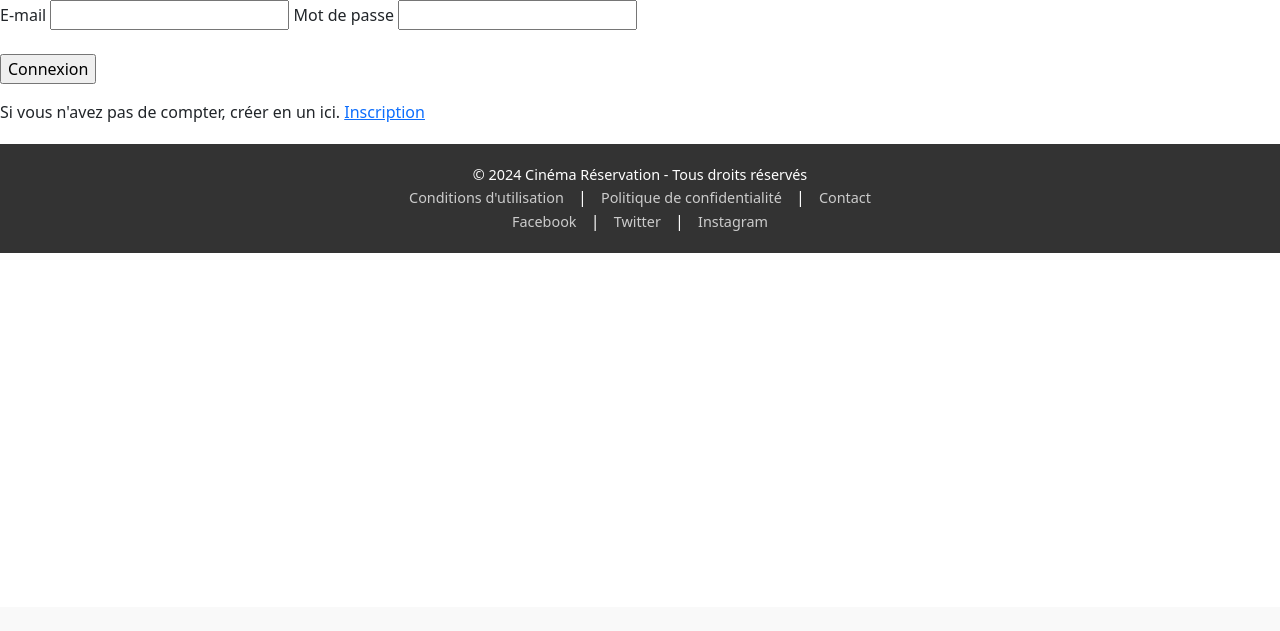
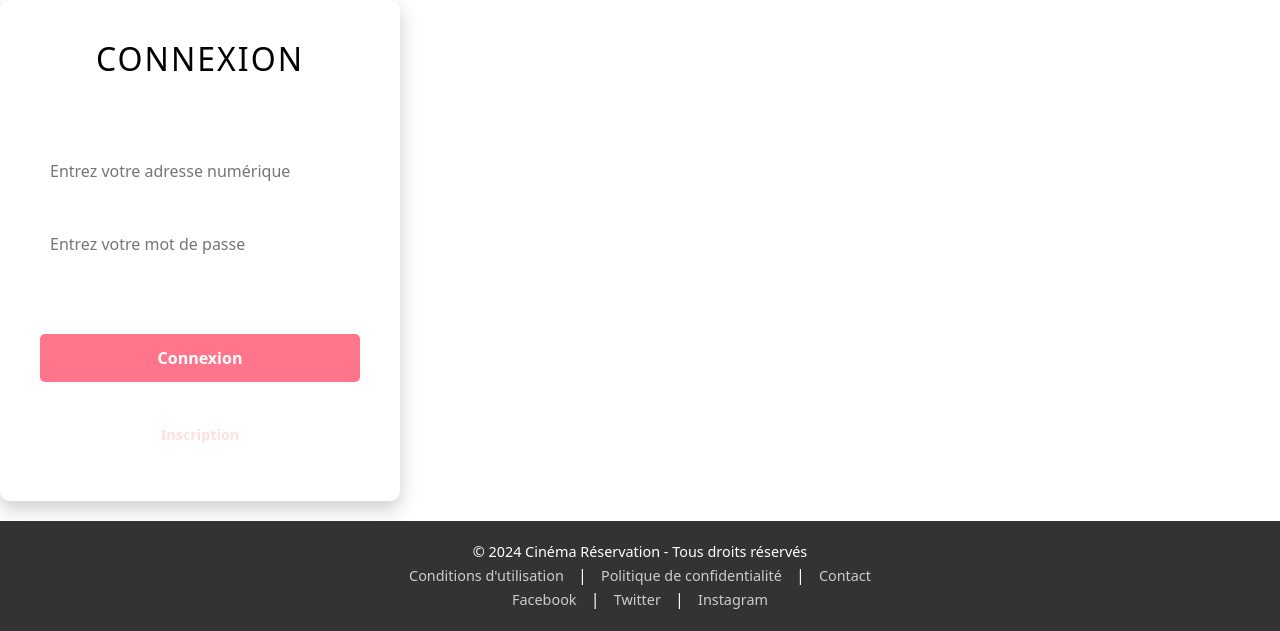
Before and after one commit to ErwanL3Goff/AlloDonkeyCine_POO, a PHP site: page /login in a window 1280 px wide. Shown: the part 193-824 px from the top of the page. Before the commit the page ends 446 px from the top, so only its background shows below. Run offline with PHP 8.4, Linux system fonts and the light colour scheme.

Commit message:
tema ce login

```diff
--- a/View/css/style.css
+++ b/View/css/style.css
@@ -168,6 +168,148 @@ body {
 
 
 
+/*POUR LE LOGIN*/
+
+
+
+/* Conteneur principal */
+.login-container {
+  background: rgba(255, 255, 255, 0.1); /* Fond semi-transparent */
+  padding: 40px;
+  border-radius: 10px;
+  box-shadow: 0 8px 20px rgba(0, 0, 0, 0.2);
+  max-width: 400px;
+  width: 100%;
+  text-align: center;
+}
+
+/* Titre du formulaire */
+.login-form h1 {
+  font-size: 2rem;
+  margin-bottom: 20px;
+  color: #000000;
+  text-transform: uppercase;
+  letter-spacing: 2px;
+  border-bottom: 2px solid #fff;
+  display: inline-block;
+  padding-bottom: 5px;
+}
+
+/* Groupes de formulaire */
+.form-group {
+  margin-bottom: 20px;
+  text-align: left;
+}
+
+.form-group label {
+  display: block;
+  margin-bottom: 5px;
+  font-weight: bold;
+  color: #fff;
+}
+
+.form-group input {
+  width: 100%;
+  padding: 10px;
+  border: none;
+  border-radius: 5px;
+  background: rgba(255, 255, 255, 0.8);
+  color: #333;
+  font-size: 1rem;
+  outline: none;
+  transition: all 0.3s ease-in-out;
+}
+
+.form-group input:focus {
+  background: #fff;
+  box-shadow: 0 0 5px #ff758c;
+  border: 1px solid #ff758c;
+}
+
+/* Bouton de connexion */
+.btn-submit {
+  width: 100%;
+  padding: 12px 20px;
+  background: #ff758c;
+  color: #fff;
+  font-size: 1rem;
+  font-weight: bold;
+  border: none;
+  border-radius: 5px;
+  cursor: pointer;
+  transition: all 0.3s ease-in-out;
+}
+
+.btn-submit:hover {
+  background: #ff4e70;
+  box-shadow: 0 4px 10px rgba(255, 78, 112, 0.5);
+}
+
+/* Lien d'inscription */
+.register-link {
+  margin-top: 20px;
+  font-size: 0.9rem;
+  color: #fff;
+}
+
+.register-link a {
+  color: #ffdfdf;
+  text-decoration: none;
+  font-weight: bold;
+  transition: color 0.3s;
+}
+
+.register-link a:hover {
+  color: #ffb3b3;
+}
+
+/* Message d'erreur */
+.error-message {
+  background: rgba(255, 78, 112, 0.8);
+  padding: 10px;
+  border-radius: 5px;
+  color: #fff;
+  font-size: 0.9rem;
+  margin-bottom: 20px;
+}
+
+/* Message de connexion déjà actif */
+.logged-message {
+  font-size: 1.2rem;
+  text-align: center;
+  color: #fff;
+  background: rgba(255, 255, 255, 0.2);
+  padding: 15px;
+  border-radius: 5px;
+}
+
+
+.login-container {
+  animation: fadeIn 1s ease-in-out;
+}
+
+@keyframes fadeIn {
+  from {
+      opacity: 0;
+      transform: translateY(-20px);
+  }
+  to {
+      opacity: 1;
+      transform: translateY(0);
+  }
+}
+
+
+
+
+
+
+
+
+
+
+
+
 
 /* Responsive */
 @media (max-width: 768px) {
@@ -182,4 +324,12 @@ body {
   .film-description, .film-duration {
       font-size: 0.8rem;
   }
+
+  .login-container {
+    padding: 20px;
 }
+
+.login-form h1 {
+    font-size: 1.5rem;
+}
+}
--- a/View/login/login.html.php
+++ b/View/login/login.html.php
@@ -7,20 +7,29 @@ if (!empty($error)) {
 
 if (empty($_SESSION['user'])) {
 ?>
-    <form method="post">
-        <label for="email">
+    <div class='login-container'>
+        <form method="post" class='login-form'>
+            <h1>Connexion</h1>
+            <div class='form-group'>
+                <label for='email'>
                     E-mail
                 </label>
-        <input type="text" name="email" id="email" />
+            </div>
+            <div class='form-group'>
+                <input type="text" name="email" id="email"  placeholder="Entrez votre adresse numérique" required />
                 <label for="password">
                     Mot de passe
                 </label>
-        <input type="password" name="password" id="password" />
+                <input type="password" name="password" id="password" placeholder="Entrez votre mot de passe" required />
+            </div>
             <br /><br />
-        <input type="submit" value="Connexion" />
+            <input type="submit" value="Connexion" class="btn-submit" />
         </form>
-
+        <p class="register-link">
             Si vous n'avez pas de compter, créer en un ici. <a href="/register">Inscription</a>
+        </p>
+        </form>
+    </div>
 <?php
 } else {
     echo "Vous êtes déjà connecté";
--- a/config/constant.php
+++ b/config/constant.php
@@ -2,6 +2,6 @@
 
 DEFINE('BASE_ROOT', '');
 DEFINE('MYSQL_USER', 'root');
-DEFINE('MYSQL_PASS', '');
+DEFINE('MYSQL_PASS', 'KurosakiDante296');
 DEFINE('MYSQL_PORT', '3306');
 DEFINE('MYSQL_HOST', 'mysql:dbname=allodonkeycine;host=localhost');
```
Lines whose indentation alone changed are shown as unchanged.
